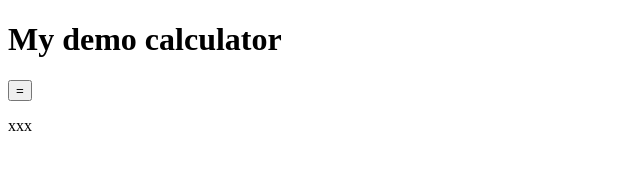
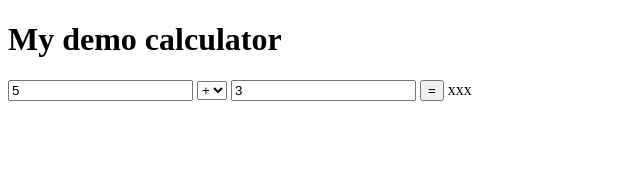
Before and after one commit to JohannesSchacht/Calculator, an Electron app: page src/index.html in a window 1280 px wide. Shown: the whole page, without its empty margins (0-640 px from the left). Drawn offline with Linux system fonts and the light colour scheme.

Commit message:
Functionality implemented

```diff
--- a/src/index.html
+++ b/src/index.html
@@ -4,7 +4,15 @@
 </head>
 <body>
     <h1>My demo calculator</h1>
-	<button id="calculate">=</button>
-	<p id=result>xxx</p>
+	<input id="field1" value="5">
+	<select id="operation">
+		<option value="plus" selected>+</option>
+		<option value="minus">-</option>
+		<option value="multiply">*</option>
+		<option value="divide">/</option>
+	  </select>
+	<input id="field2" value="3">
+	<span><button id="calculate">=</button></span>
+	<span id=result>xxx</span>
 </body>
 </html>
```
